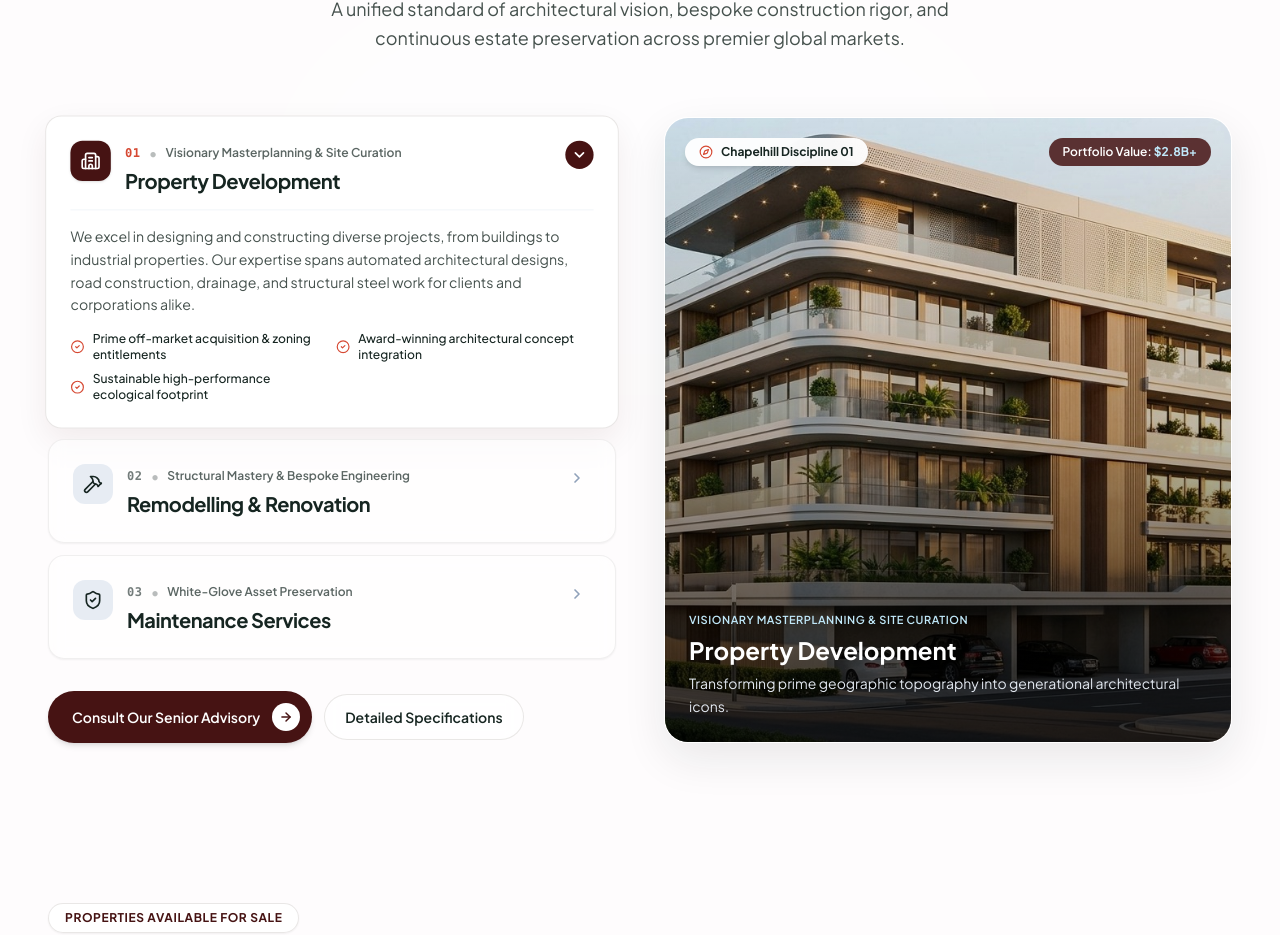
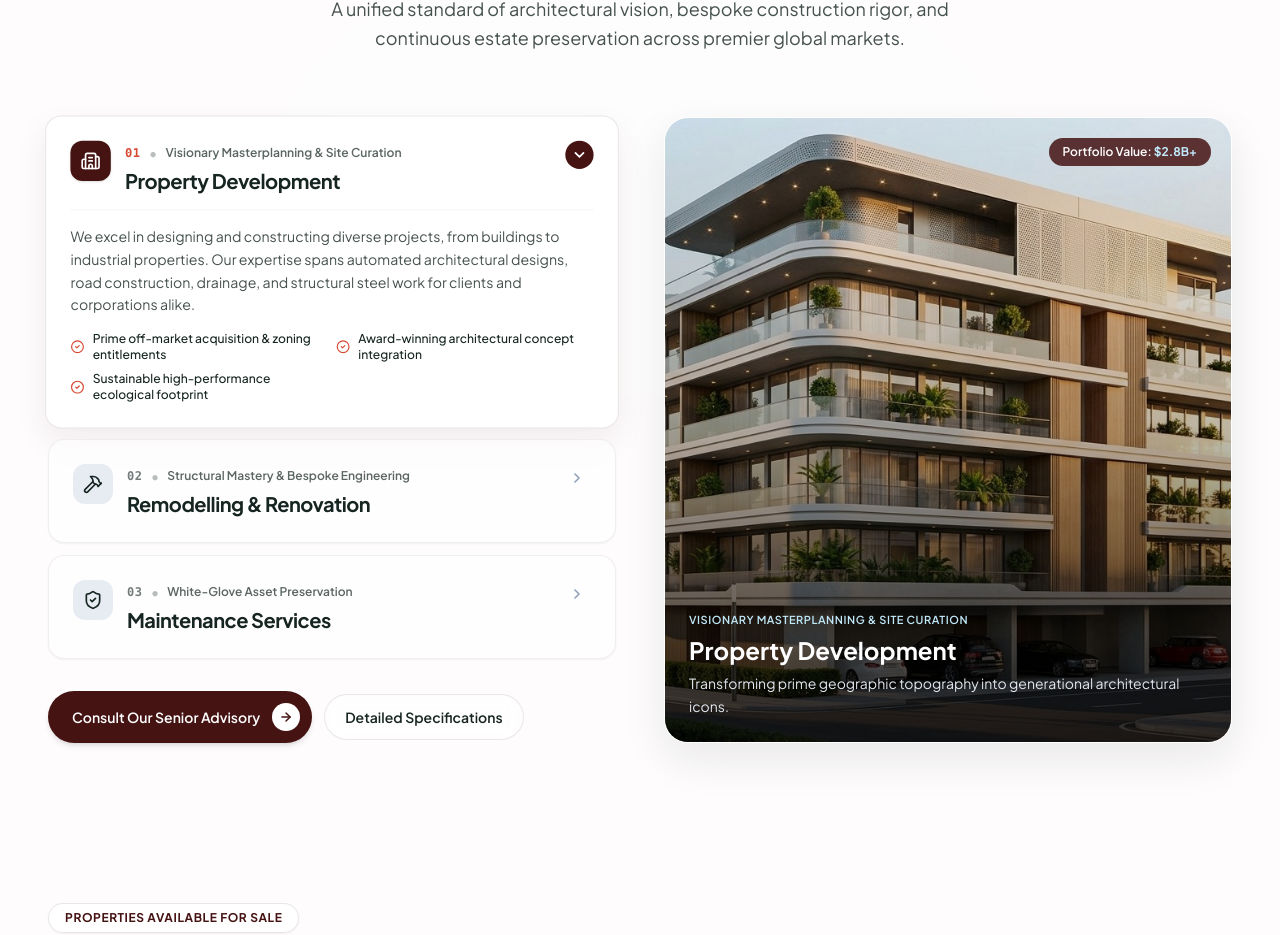
Before and after one commit to majorlitty/chapelhill-redesign, a Next.js app: page / in a window 1280 px wide. Shown: the part 1714-2649 px from the top of the page. Built offline with nearby package versions, Linux system fonts and the light colour scheme.

Commit message:
refactor: remove discipline pill tag from AboutSection

```diff
--- a/components/AboutSection.tsx
+++ b/components/AboutSection.tsx
@@ -249,11 +249,7 @@
             {/* Subtle Gradient Overlays for High Legibility */}
             <div className="absolute inset-0 bg-gradient-to-t from-black/80 via-black/25 to-transparent pointer-events-none" />
 
-            {/* Top Pill Tag */}
-            <div className="absolute top-5 left-5 z-10 flex items-center gap-2 bg-white/95 backdrop-blur-md px-3.5 py-1.5 rounded-full shadow-md text-xs font-bold text-[#162521]">
-              <Compass className="w-3.5 h-3.5 text-[#D64933]" />
-              <span>Chapelhill Discipline {currentDiscipline.number}</span>
-            </div>
+
 
             {/* Top Right Metric Badge */}
             <div className="absolute top-5 right-5 z-10 bg-[#461313]/85 backdrop-blur-md px-3.5 py-1.5 rounded-full text-white text-xs font-semibold">
```
